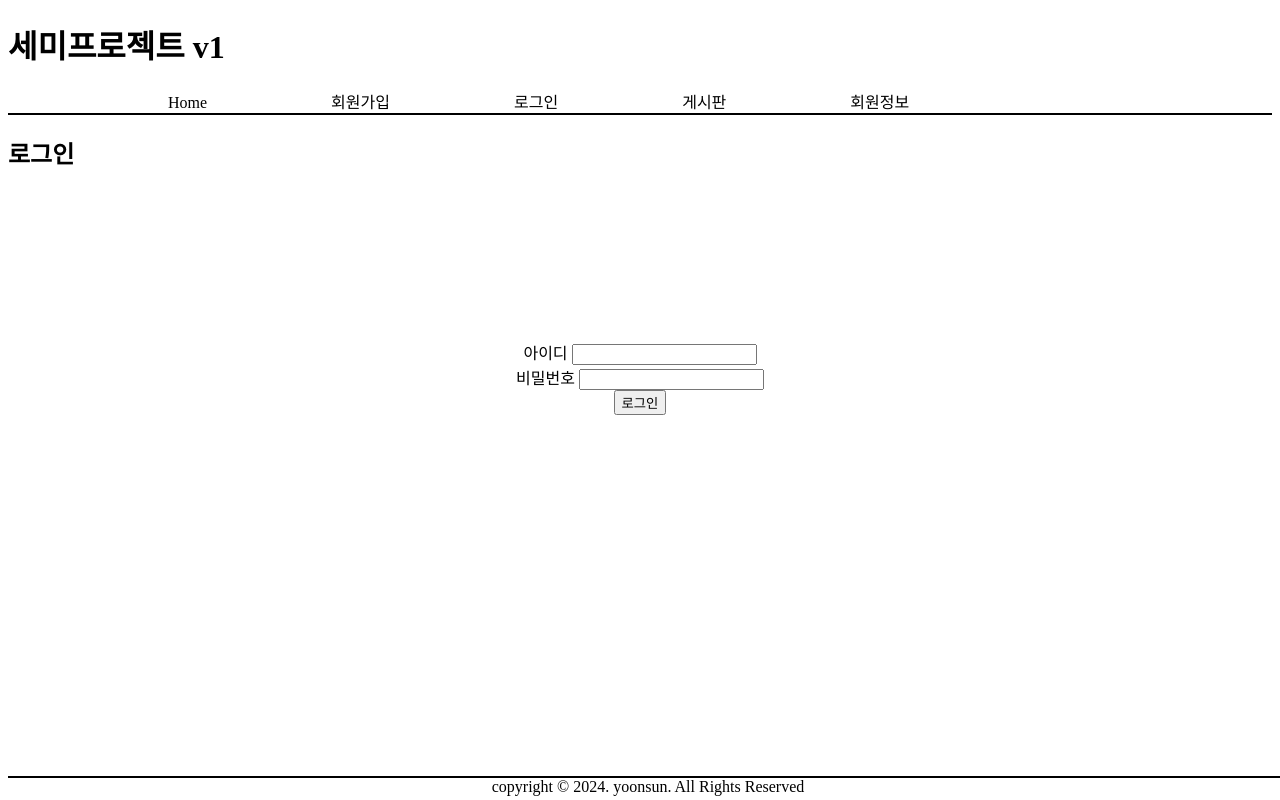
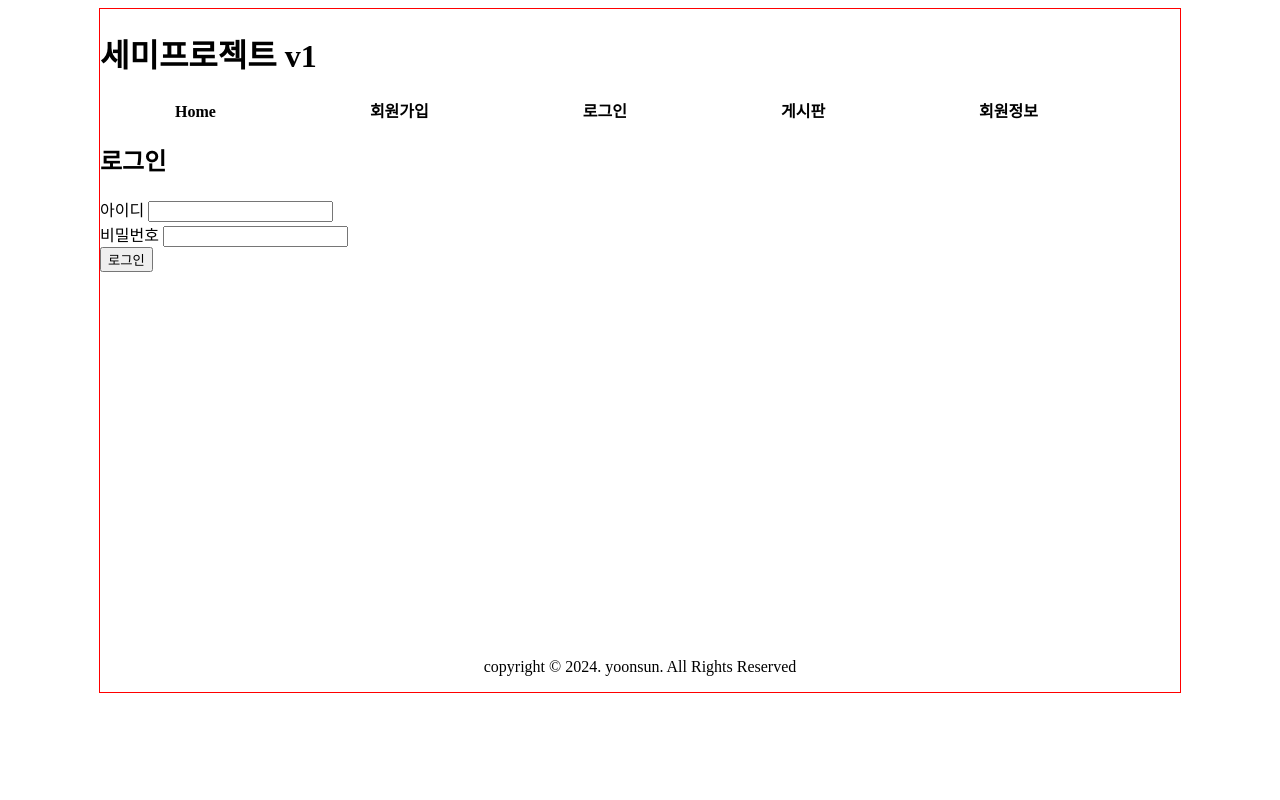
Before and after one commit to yoon741/semiprojectv1, a FastAPI app: page /member/login in a window 1280 px wide. Run offline with FastAPI, Linux system fonts and the light colour scheme.

Commit message:
모든 페이지에 적용되는 전역 스타일 지정

```diff
--- /dev/null
+++ b/views/static/css/project.css
@@ -0,0 +1,14 @@
+#wrap { width: 1080px; border: 1px solid red;
+    margin: 0 auto; }
+nav ul { list-style: none; padding: 0; }
+nav li { display: inline; padding: 0 75px; }
+
+a:link { color:black; text-decoration: none; font-weight: bold; }
+a:visited { color: black; }
+a:hover { color: lightgrey; text-decoration: underline; }
+a:active { color: dimgray; }
+
+main { min-height: 500px;   }
+hr { height: 2px; background: dimgray; }
+
+footer p { text-align: center; }
--- a/views/templates/member/login.html
+++ b/views/templates/member/login.html
@@ -2,21 +2,24 @@
 <html lang="ko">
 <head>
   <meta charset="UTF-8">
-  <title>세미프로젝트</title>
+  <title>세미프로젝트</title><link rel="stylesheet" href="/static/css/project.css">
   <style>
-    #menu { border-bottom: 2px solid black;  }
-    #menu li{ display: inline; padding-left: 120px; }
-    a:link { color:black; text-decoration: none; }
-    a:visited { color: black; text-decoration: none; }
-    a:hover { color: darkred; text-decoration: none; }
-    a:active { color: orange; }
 
-    #login { text-align: center;
-      padding-top: 150px; padding-bottom: 300px; }
 
-    #ft { width: 100%;
-      border-top: 2px solid black; position: fixed;
-      top: 95%; bottom: 0; text-align: center; }
+
+    /*#menu { border-bottom: 2px solid black;  }*/
+    /*#menu li{ display: inline; padding-left: 120px; }*/
+    /*a:link { color:black; text-decoration: none; }*/
+    /*a:visited { color: black; text-decoration: none; }*/
+    /*a:hover { color: darkred; text-decoration: none; }*/
+    /*a:active { color: orange; }*/
+
+    /*#login { text-align: center;*/
+    /*  padding-top: 150px; padding-bottom: 300px; }*/
+
+    /*#ft { width: 100%;*/
+    /*  border-top: 2px solid black; position: fixed;*/
+    /*  top: 95%; bottom: 0; text-align: center; }*/
   </style>
 </head>
 <body>
```
Also changed, not shown: views/templates/board/list.html (+2 -8 lines), views/templates/board/modify.html (+3 -4 lines), views/templates/board/view.html (+3 -4 lines), views/templates/board/write.html (+1 -6 lines), views/templates/index.html (+3 -11 lines), views/templates/member/join.html (+3 -5 lines), views/templates/member/myinfo.html (+15 -11 lines).
